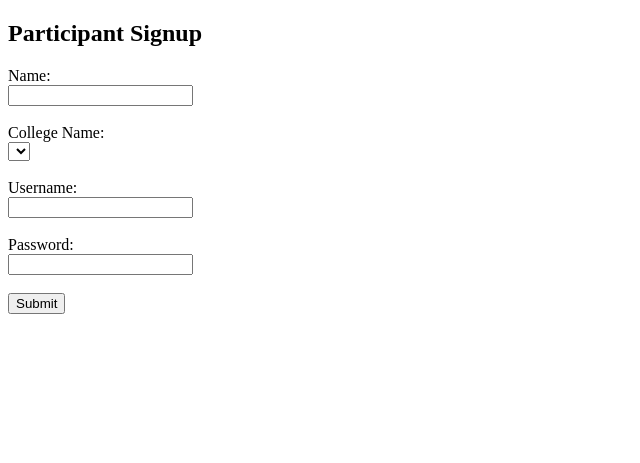
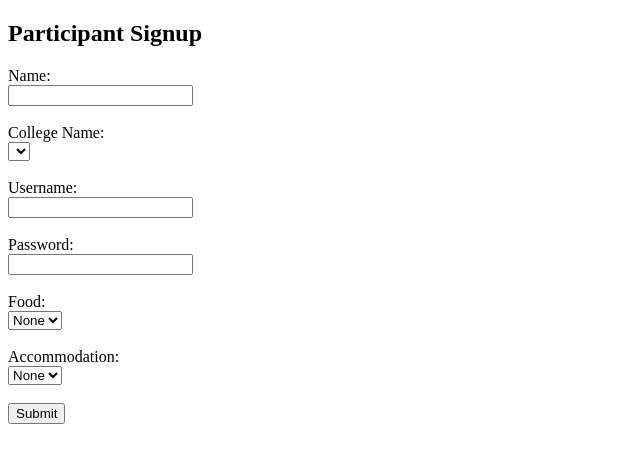
Before and after one commit to iamakthecoder/DBMS_assignment-4, a Flask app: page /participant_signup in a window 1280 px wide. Shown: the top 463 px of the page, without its empty margins (0-640 px from the left). Run offline with Flask 3, Linux system fonts and the light colour scheme; data that the repository does not hold is empty; parts of the project's set-up code (start-up, migrations or seed data) failed here and were passed over.

Commit message:
schema modified and updated

```diff
--- a/app.py
+++ b/app.py
@@ -2,8 +2,9 @@ from flask import Flask, render_template, request, redirect, url_for, session
 from database import *
 
 app = Flask(__name__)
-app.secret_key = 'your_secret_key'  # Change this to a secure secret key
-app.config['SQLALCHEMY_DATABASE_URI'] = 'postgresql://21CS10008:21CS10008@10.5.18.68/21CS10008'
+app.secret_key = 'secret_key'  # Change this to a secure secret key
+# app.config['SQLALCHEMY_DATABASE_URI'] = 'postgresql://21CS10008:21CS10008@10.5.18.68/21CS10008'
+app.config['SQLALCHEMY_DATABASE_URI'] = 'postgresql://sujitkumar@localhost/postgres'
 db.init_app(app)
 
 
@@ -44,14 +45,20 @@ def participant_signup():
         password = request.form['password']
         name = request.form['name']
         college = request.form['college_name']
+        food_id = request.form.get('food', None)
+        accommodation_id = request.form.get('accommodation', None)
+
         # Check if username already exists
         if not is_user_exists(username):
-            create_user_participant(username, password,  name, college)
+            create_user_participant(username, password, name, college, food_id, accommodation_id)
             return redirect(url_for('index'))
         else:
             error = "Username already exists"
+
     college_names = get_college_names()
-    return render_template('participant_signup.html', college_names=college_names, error=error)
+    food_options = get_food_options()
+    accommodation_options = get_accommodation_options()
+    return render_template('participant_signup.html', college_names=college_names, food_options=food_options, accommodation_options=accommodation_options, error=error)
 
 @app.route('/organizer_signup', methods=['GET', 'POST'])
 def organizer_signup():
@@ -113,8 +120,38 @@ def Organizer_dashboard():
     if session['user_type']!='Organizer':
         return redirect(url_for('index'))
 
-    events = get_all_events()
-    return render_template('organizer_dashboard.html', events=events)
+    return render_template('organizer_dashboard.html')
+
+@app.route('/organizer_view_events')
+def organizer_view_events():
+    if 'username' not in session:
+        return redirect(url_for('index'))
+    if session['user_type']!='Organizer':
+        return redirect(url_for('index'))
+
+    org_username = session['username']
+
+    events = get_all_events(org_username)
+    return render_template('organizer_view_events.html', events=events)
+
+@app.route('/create_event', methods=['GET', 'POST'])
+def create_event():
+    if 'username' not in session:
+        return redirect(url_for('index'))
+    if session['user_type']!='Organizer':
+        return redirect(url_for('index'))
+
+    if request.method == 'POST':
+        name = request.form['name']
+        type = request.form['type']
+        date = request.form['date']
+        organizer_username = session['username']  # Assuming username is stored in session
+
+        create_new_event(name, type, date, organizer_username)
+        return redirect(url_for('Organizer_dashboard'))
+
+    return render_template('create_event.html')
+
 
 @app.route('/event/<int:event_id>/details')
 def event_details(event_id):
--- a/database.py
+++ b/database.py
@@ -1,6 +1,8 @@
 # database.py
 
 from flask_sqlalchemy import SQLAlchemy
+from sqlalchemy.schema import ForeignKeyConstraint
+from sqlalchemy.sql import null
 
 db = SQLAlchemy()
 
@@ -10,25 +12,30 @@ class Users(db.Model):
     user_type = db.Column(db.String(100), nullable=False)
 
 class Student(db.Model):
-    user_name = db.Column(db.String(100), db.ForeignKey('users.username'))
+    user_name = db.Column(db.String(100), db.ForeignKey('users.username'), primary_key=True)
+    roll_number= db.Column(db.String(100),primary_key=True)
     name = db.Column(db.String(100),nullable= False)
-    roll_number= db.Column(db.String(100),primary_key=True)
     department= db.Column(db.String(100),nullable=False)
 
 class Participant(db.Model):
     user_name  = db.Column(db.String(100), db.ForeignKey('users.username'), primary_key=True)
+    participant_id = db.Column(db.Integer, primary_key=True, autoincrement=True)
     name = db.Column(db.String(100),nullable= False)
     college_name = db.Column(db.String(255), db.ForeignKey('college.name'))
+    food_id = db.Column(db.Integer, db.ForeignKey('food.food_id'), nullable=True)
+    accommodation_id = db.Column(db.Integer, db.ForeignKey('accommodation.accommodation_id'), nullable=True)
 
 class Organizer(db.Model):
     user_name = db.Column(db.String(100), db.ForeignKey('users.username'), primary_key=True)
+    organizer_id = db.Column(db.Integer, primary_key=True, autoincrement=True)
     name = db.Column(db.String(100),nullable= False)
 
 class Event(db.Model):
-    id = db.Column(db.Integer, primary_key=True)
+    id = db.Column(db.Integer, primary_key=True, autoincrement=True)
     name = db.Column(db.String(255), nullable=False)
     type = db.Column(db.String(255), nullable=False)
     date = db.Column(db.Date, nullable=False)
+    organizer_username = db.Column(db.String(100), db.ForeignKey('users.username'), nullable=False)
 
 class College(db.Model):
     name = db.Column(db.String(255), primary_key=True)
@@ -36,11 +43,21 @@ class College(db.Model):
 
 class EventParticipant(db.Model):
     event_id = db.Column(db.Integer, db.ForeignKey('event.id'), primary_key=True)
-    participant_id = db.Column(db.String, db.ForeignKey('users.username'), primary_key=True)
+    participant_id = db.Column(db.String(100), db.ForeignKey('users.username'), primary_key=True)
 
 class EventVolunteer(db.Model):
     event_id = db.Column(db.Integer, db.ForeignKey('event.id'), primary_key=True)
-    volunteer_id = db.Column(db.String, db.ForeignKey('users.username'), primary_key=True)
+    volunteer_id = db.Column(db.String(100), db.ForeignKey('users.username'), primary_key=True)
+
+class Food(db.Model):
+    food_id = db.Column(db.Integer, primary_key=True, autoincrement=True)
+    food_desc = db.Column(db.Text, nullable=False)
+    price = db.Column(db.Float, nullable=False)
+
+class Accommodation(db.Model):
+    accommodation_id = db.Column(db.Integer, primary_key=True, autoincrement=True)
+    name = db.Column(db.Text, nullable=False)
+    price_per_day = db.Column(db.Float, nullable=False)
 
 def is_user_exists(username):
     return Users.query.filter_by(username=username).first() is not None
@@ -56,11 +73,23 @@ def create_user_student(username, password, roll_no, stud_name, dept):
     db.session.add(stud)
     db.session.commit()
 
-def create_user_participant(username, password, participant_name, college):
+def create_user_participant(username, password, participant_name, college, food_id, accommodation_id):
     user = Users(username=username, password=password, user_type='Participant')
     db.session.add(user)
     db.session.commit()
-    participant = Participant(user_name=username, name=participant_name, college_name = college)
+    participant = Participant(
+        user_name=username,
+        name=participant_name,
+        college_name=college
+    )
+    if (food_id is not None) and (food_id!=""):
+        participant.food_id=food_id
+    else:
+        participant.food_id=null()
+    if (accommodation_id is not None) and (accommodation_id!=""):
+        participant.accommodation_id=accommodation_id
+    else:
+        participant.accommodation_id=null()
     db.session.add(participant)
     db.session.commit()
 
@@ -115,8 +144,8 @@ def get_college_names():
     college_names = [name[0] for name in college_names]
     return college_names
 
-def get_all_events():
-    return Event.query.all()
+def get_all_events(username):
+    return Event.query.filter_by(organizer_username=username).all()
 
 def get_event_details(event_id):
     return Event.query.get(event_id)
@@ -134,3 +163,19 @@ def get_event_volunteers(event_id):
         })
 
     return volunteers
+
+def get_food_options():
+    # Assuming Food is your SQLAlchemy model for the food table
+    return Food.query.all()
+
+def get_accommodation_options():
+    # Assuming Accommodation is your SQLAlchemy model for the accommodation table
+    return Accommodation.query.all()
+
+def get_organizer(username):
+    return Organizer.query.filter_by(user_name=username).first()
+
+def create_new_event(name, type, date, organizer_username):
+    event = Event(name=name, type=type, date=date, organizer_username=organizer_username)
+    db.session.add(event)
+    db.session.commit()
--- a/templates/participant_signup.html
+++ b/templates/participant_signup.html
@@ -26,6 +26,22 @@
   <label for="password">Password:</label><br>
   <input type="password" id="password" name="password" required><br><br>
 
+  <label for="food">Food:</label><br>
+  <select id="food" name="food">
+    <option value="">None</option>
+    {% for food in food_options %}
+    <option value="{{ food.food_id }}">{{ food.food_desc }} - ${{ food.price }}</option>
+    {% endfor %}
+  </select><br><br>
+
+  <label for="accommodation">Accommodation:</label><br>
+  <select id="accommodation" name="accommodation">
+    <option value="">None</option>
+    {% for accommodation in accommodation_options %}
+    <option value="{{ accommodation.accommodation_id }}">{{ accommodation.name }} - ${{ accommodation.price_per_day }}</option>
+    {% endfor %}
+  </select><br><br>
+
   <input type="submit" value="Submit">
 </form>
 
```
Also changed, not shown: templates/create_event.html (added, +26 -0 lines), templates/organizer_dashboard.html (+14 -20 lines), templates/organizer_view_events.html (added, +27 -0 lines).
